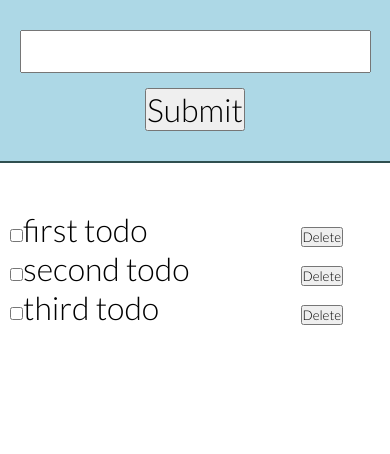
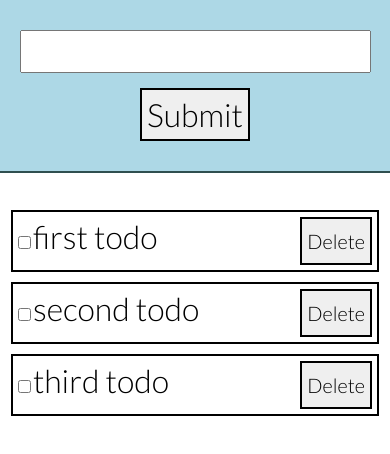
Before and after one commit to FAC-11/week2-baja, a website: page index.html in a window 390 px wide. Drawn offline with Linux system fonts and the light colour scheme.

Commit message:
improving the mobile design in css relates #39

```diff
--- a/style.css
+++ b/style.css
@@ -58,7 +58,10 @@ form > input[type='text'] {
 
 form > input[type='submit'] {
   margin-top: 15px;
-  -webkit-appearance: button;
+  font-size: 2rem;
+  border: solid black 2px;
+  padding: 5px;
+
 }
 
 .todo-container {
@@ -74,4 +77,18 @@ form > input[type='submit'] {
 .todo-container > ul {
   margin: 10px;
   font-size: 2rem;
+
 }
+
+.todo-container > ul > li > button {
+font-size: 1.25rem;
+border: solid black 2px;
+padding: 10px 5px;
+}
+
+.todo-container > ul > li {
+  border: solid black 2px;
+  padding: 5px;
+  margin: 10px 1px;
+  display: flex;
+}
```
